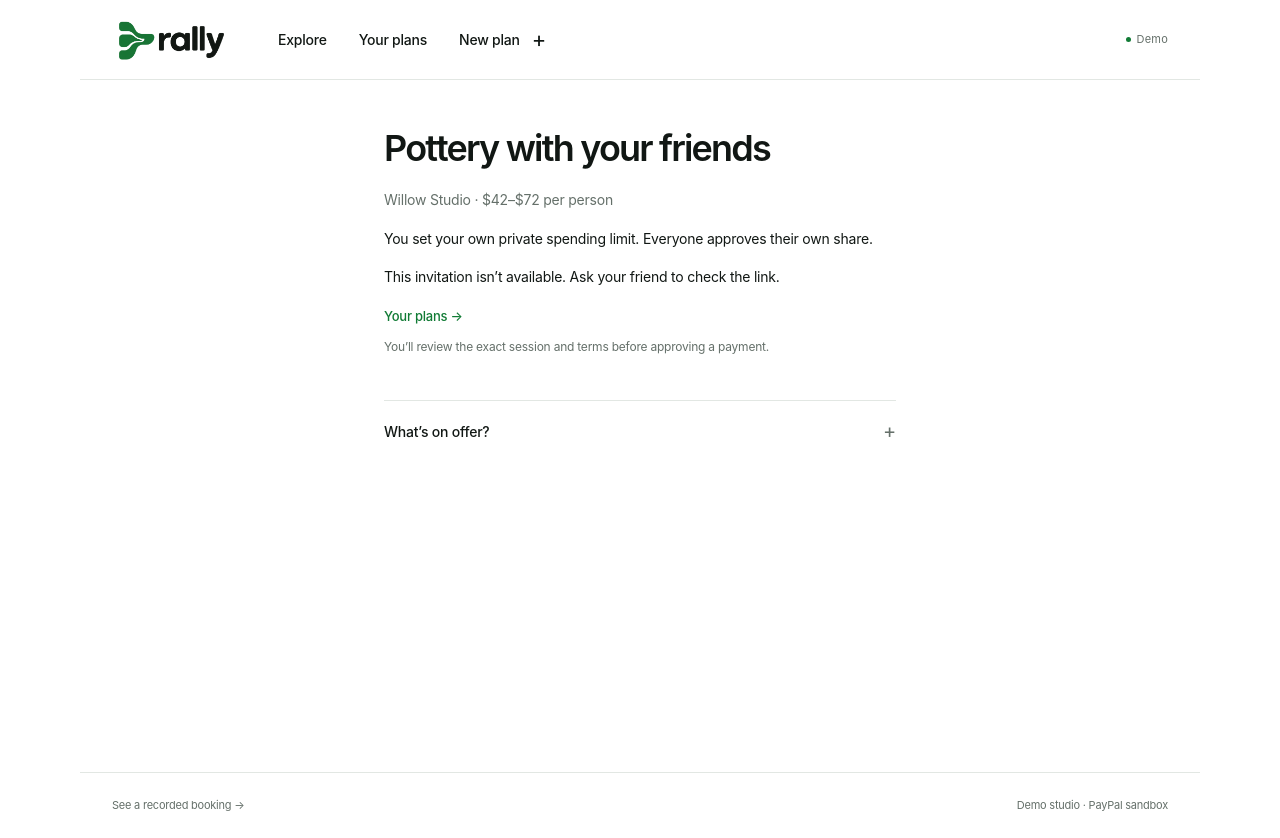
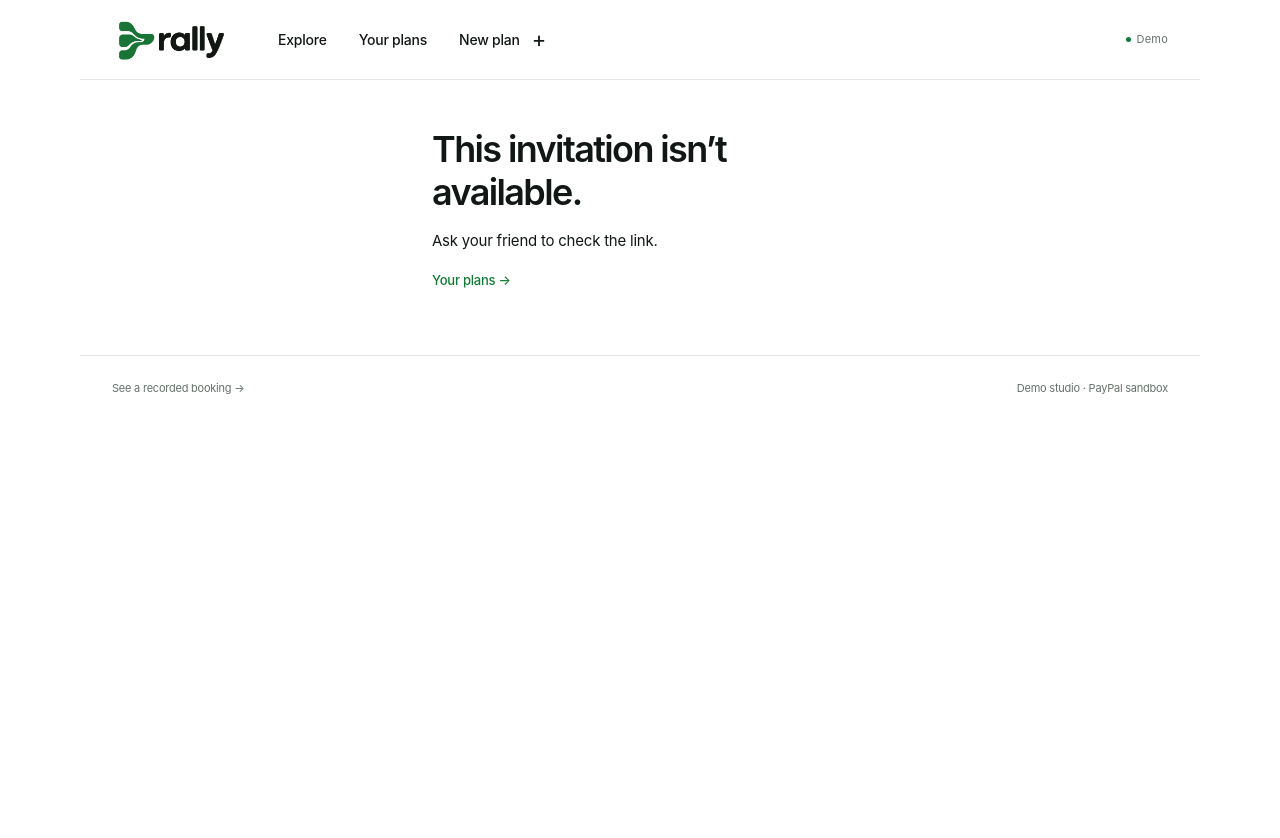
Before and after one commit to gowtham0992/rally, a Next.js app: page /join in a window 1280 px wide. After the commit the page ends 800 px from the top, so only its background shows below. Built offline with nearby package versions, Linux system fonts and the light colour scheme; no server answers.

Commit message:
Reject malformed invitations before the signed-in join form

```diff
--- a/app/join/view.tsx
+++ b/app/join/view.tsx
@@ -1,8 +1,10 @@
 'use client';
+import {invitationToken} from '../lib/invitation';
 import SignedInEntry from '../lib/signed-in-entry';
 import {apiFetch} from '../lib/api-fetch';
 import {useState,useRef} from 'react';
 import {useSearchParams,useRouter} from 'next/navigation';
 export default function Join(){const params=useSearchParams(),router=useRouter(),invite=params.get('invite')??'';const [name,setName]=useState(''),[busy,setBusy]=useState(false),[error,setError]=useState('');const command=useRef<string|null>(null);
  async function submit(e:React.FormEvent){e.preventDefault();if(busy)return;setBusy(true);setError('');command.current??=crypto.randomUUID();try{const r=await apiFetch('/api/groups/join',{method:'POST',headers:{'Content-Type':'application/json'},body:JSON.stringify({commandId:command.current,invite,displayName:name})});if(r.status===401){router.push(`/login?next=${encodeURIComponent('/join?invite='+invite)}`);return;}const p=await r.json();if(!r.ok)throw new Error(p.error==='ROSTER_CLOSED'?'This group has already started planning. Ask your friend about the next plan.':'This invite isn’t available. Ask your friend to check the link.');router.push('/groups/'+p.groupId);}catch(e){setError(e instanceof Error?e.message:'Connection interrupted. Try again.');}finally{setBusy(false);}}
+ if(!invitationToken('/join?invite='+encodeURIComponent(invite)))return <main className="narrow"><h1 className="page-title">This invitation isn’t available.</h1><p>Ask your friend to check the link.</p><a className="text-button" href="/plans">Your plans →</a></main>;
  return <SignedInEntry next={'/join?invite='+encodeURIComponent(invite)}>{invitation=><main className="narrow"><div className="card"><p className="eyebrow">You’re invited</p><h1 className="page-title">{invitation?`Join ${invitation.organizerName}’s plan`:'Join your friends’ plan'}</h1><p className="muted">Add your dates and budget so we can find a plan that works for you, too.</p><form onSubmit={submit}><label htmlFor="name">Your name in the group</label><input id="name" value={name} onChange={e=>{setName(e.target.value);command.current=null;}} autoComplete="given-name" required maxLength={60}/>{error&&<p className="error" role="alert">{error}</p>}<button className="button full" disabled={busy}>{busy?'Joining…':'Join this group'} <span aria-hidden="true">→</span></button></form></div></main>}</SignedInEntry>;}
```
